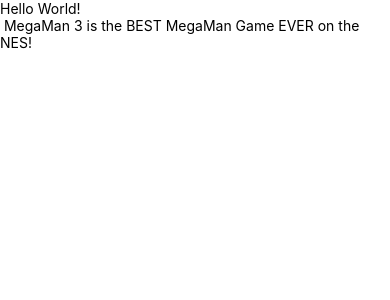
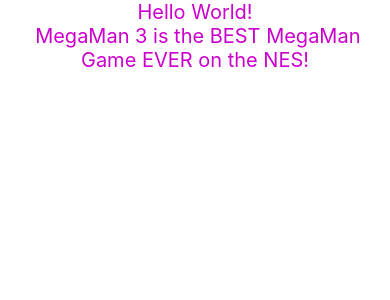
Before and after one commit to MrChido/secondTry, a React Native app: screen / in a window 390 px wide. Shown: the top 300 px of the page. Built offline with nearby package versions, Linux system fonts and the light colour scheme.

Commit message:
tampering with text.
Oh this is cool! I know its do diffrent than what I have been doing, but seeing the results on my iPhone. Its like MAGIC!

```diff
--- a/App.js
+++ b/App.js
@@ -7,8 +7,8 @@
   render() {
     return (
       <View style={styles.container}>
-        <Text>Open up App.js to start working on your app!</Text>
-        <Text>Changes you make will automatically reload.</Text>
+        <Text style={styles.intro}>Open up App.js to start working on your app!</Text>
+        <Text style={styles.intro}>Changes you make will automatically reload.</Text>
         <Text>Shake your phone to open the developer menu.</Text>
         <HelloComponent />
       </View>
@@ -19,8 +19,13 @@
 const styles = StyleSheet.create({
   container: {
     flex: 1,
-    backgroundColor: '#fff',
+    backgroundColor: 'rgb(0,0,156)',
     alignItems: 'center',
     justifyContent: 'center',
   },
+    intro:{
+    textAlign: 'center',
+    color: 'rgba(42,82,190,2)'
+
+    },
 });
--- a/app/components/HelloComponent/HelloComponent.js
+++ b/app/components/HelloComponent/HelloComponent.js
@@ -1,15 +1,30 @@
 import React, {Component} from 'react';
-import {AppRegistry,Text,View} from 'react-native';
+import {StyleSheet, AppRegistry,Text,View} from 'react-native';
 
 export default class HelloComponent extends Component{
     render(){
         return (
         <View>
-        <Text>Hello World!</Text>
-            <Text> MegaMan 3 is the BEST MegaMan Game EVER on the NES!</Text>
+            <Text style={styles.intro}>Hello World!</Text>
+            <Text style={styles.intro}> MegaMan 3 is the BEST MegaMan Game EVER on the NES!</Text>
         </View>
         )
     }
 }
 
 AppRegistry.registerComponent('HelloComponent', ()=> HelloComponent);
+
+const styles = StyleSheet.create({
+  container: {
+    flex: 1,
+    backgroundColor: '#fff',
+    alignItems: 'center',
+    justifyContent: 'center',
+  },
+    intro:{
+    fontSize: 20,
+    textAlign: 'center',
+    color: '#cc00cc'
+
+    },
+});
```
